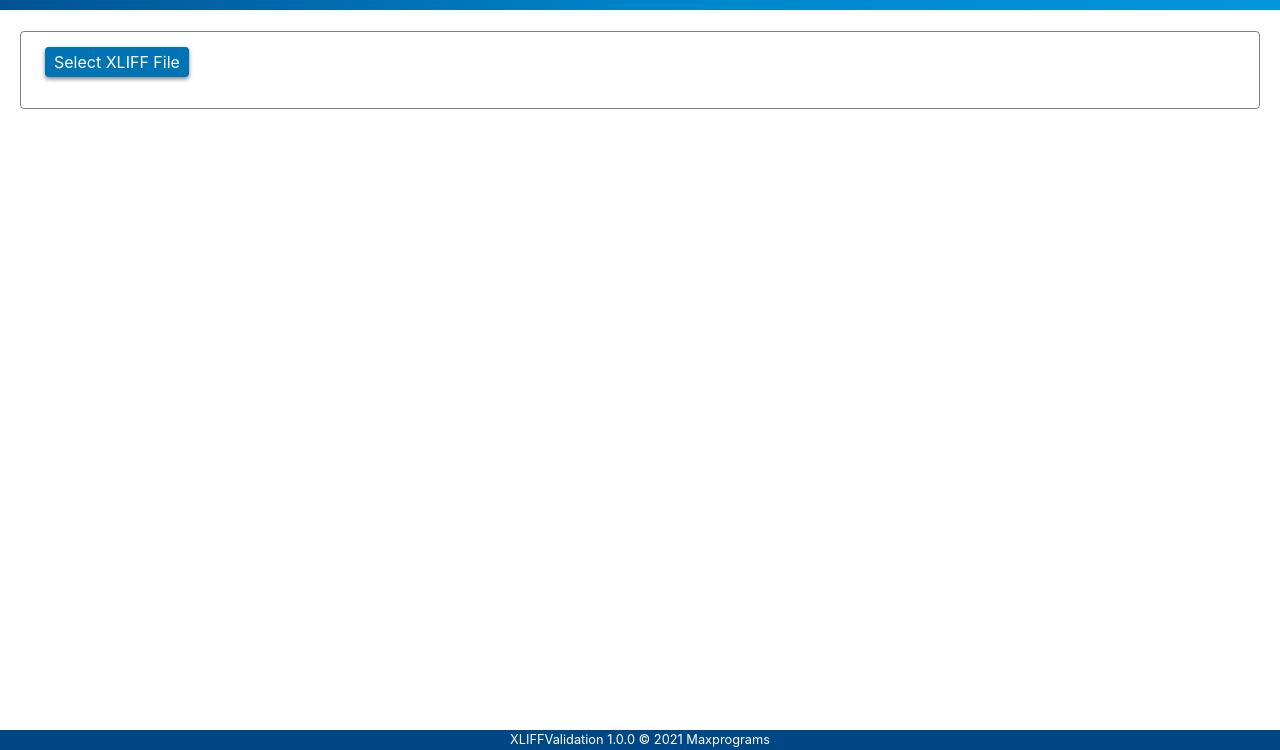
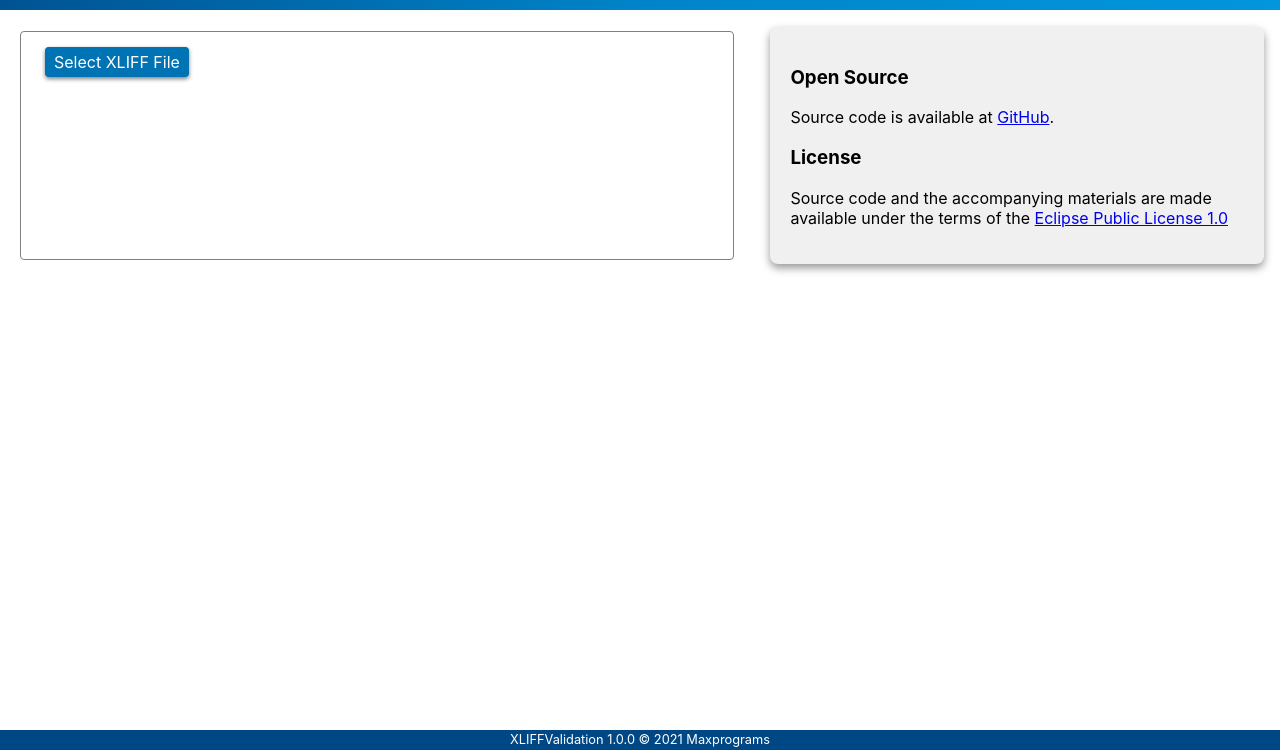
Before and after one commit to rmraya/XLIFFValidation, a website built with Parcel: page index.html in a window 1280 px wide. Shown: the part 50-800 px from the top of the page. Built offline with nearby package versions, Linux system fonts and the light colour scheme; files whose address does not match are found by name.

Commit message:
Added side text

```diff
--- a/css/custom.css
+++ b/css/custom.css
@@ -16,6 +16,9 @@ h1 {
 	white-space: nowrap;
 }
 
+h3 {
+	white-space: nowrap;
+}
 header {
 	background: linear-gradient(to right, var(--primary-900), var(--primary-700), var(--primary-600));
 	color: var(--primaryTextColor);
@@ -66,3 +69,16 @@ label:hover {
 	background: var(--primaryDarkColor);
 	box-shadow: 0px 4px 6px var(--SECONDARY-800);
 }
+
+.flex {
+	display: flex;
+	width: 100%;
+}
+
+.card {
+	background: var(--SECONDARY-300);
+	padding: 20px;
+	border-radius: 8px;
+	box-shadow: 0px 4px 8px var(--SECONDARY-600);
+	margin: 16px;
+}
--- a/index.html
+++ b/index.html
@@ -16,17 +16,26 @@
   </header>
   <div id="mainContent" class="mainContent">
 
-
-    <div style="margin: 20px;padding: 20px; border: 1px solid grey; border-radius:4px;">
-      <div>
-        <label for="xliffFile">Select XLIFF File</label>
-        <input type="file" id="xliffFile" class="hidden" />
+    <div class="flex">
+      <div style="margin: 20px;padding: 20px; border: 1px solid grey; border-radius:4px; width:100%;">
+        <div>
+          <label for="xliffFile">Select XLIFF File</label>
+          <input type="file" id="xliffFile" class="hidden" />
+        </div>
+        <div>
+          <p id="result"></p>
+        </div>
       </div>
-      <div>
-        <pre id="result"></pre>
+      <div class="card">
+        <h3>Open Source</h3>
+        <p>Source code is available at <a href="https://github.com/rmraya/XLIFFValidation" target="_blank">GitHub</a>.
+        </p>
+        <h3>License</h3>
+        <p> Source code and the accompanying materials are made available under the terms of the <a
+            href="https://www.eclipse.org/org/documents/epl-v10.html" target="_blank">Eclipse Public License 1.0</a>
+        </p>
       </div>
     </div>
-
   </div>
   <footer id="footer">XLIFFValidation <span id="version">1.0.0</span> © 2021 <a href="https://maxprograms.com"
       target="_blank">Maxprograms</a>
--- a/ts/app.ts
+++ b/ts/app.ts
@@ -50,7 +50,6 @@ class App {
                     } else {
                         document.getElementById('result').innerText = 'File "' + json.xliff + '" is not valid XLIFF. \n\nReason: ' + json.reason;
                     }
-
                 })
                 .catch((reason: any) => {
                     console.error('Error:', reason);
```
